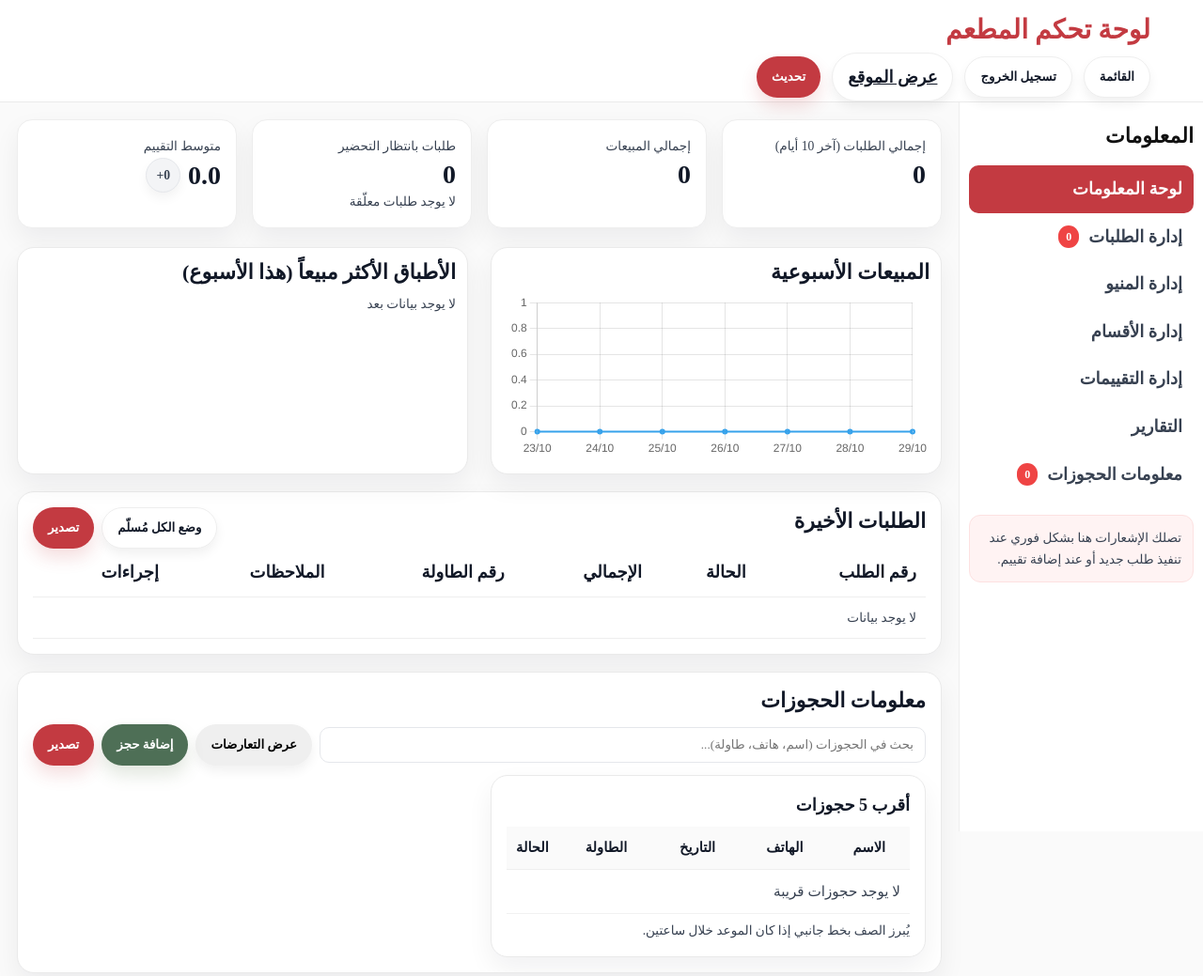
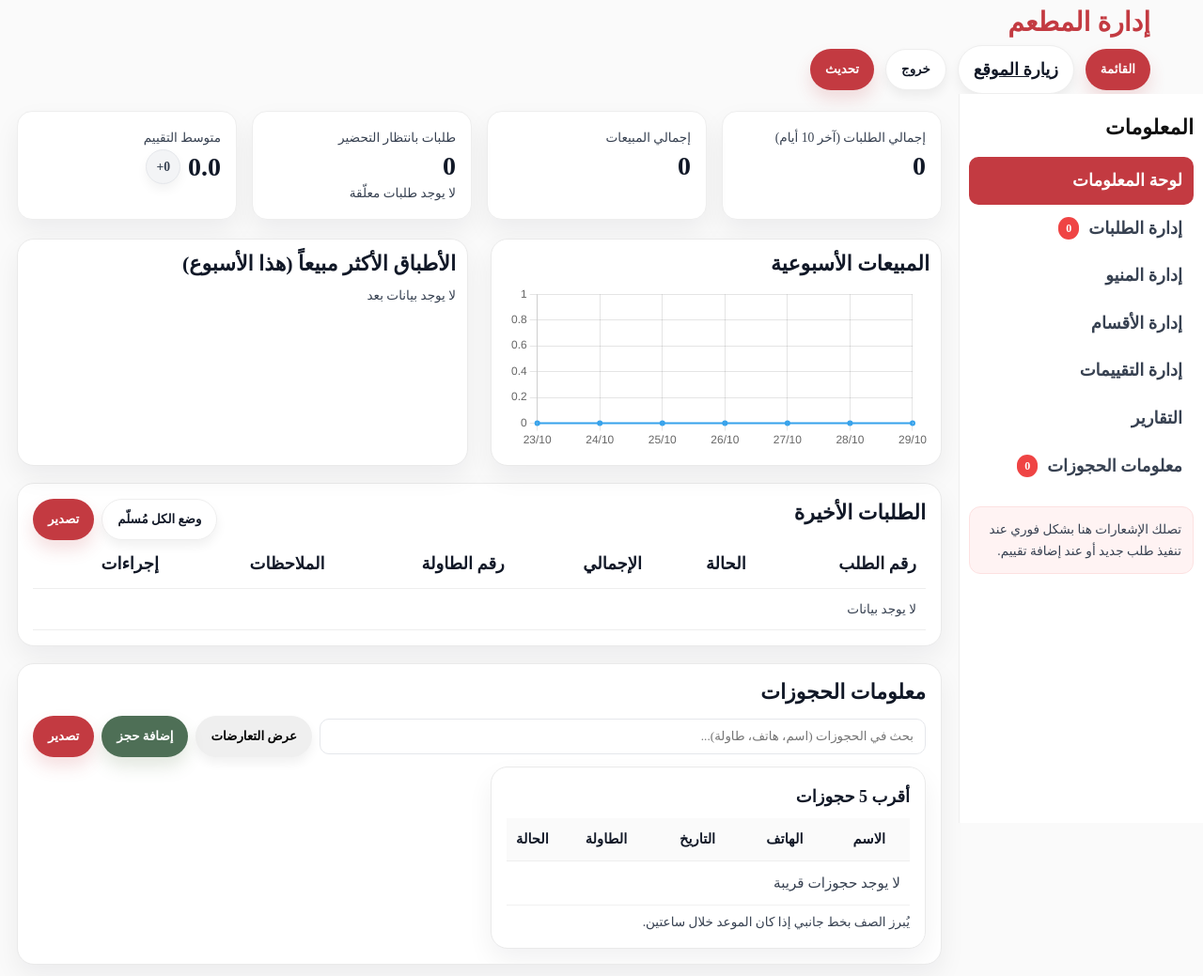
Before and after one commit to sabah144/r, a plain HTML site: page admin.html in a window 1280 px wide. Shown: the whole page at 94% size. Drawn offline with nearby package versions, Linux system fonts and the light colour scheme; a script that the page names is missing.

Commit message:
Update admin.html

```diff
--- a/admin.html
+++ b/admin.html
@@ -161,18 +161,18 @@ await trySync(); try { updateAll(); } catch (e) {}
 </head>
 
 <body>
-  <nav class="navbar">
+  <nav class="app-navbar" aria-label="شريط التنقّل">
     <div class="container">
-      <div class="brand">لوحة تحكم المطعم</div>
-      <div class="nav-actions">
-        <button id="logoutBtn" class="btn btn-ghost">تسجيل الخروج</button>
-        <a href="index.html" class="btn btn-ghost">عرض الموقع</a>
+      <div class="brand">إدارة المطعم</div>
+
+      <div class="nav-actions" id="navActions">
+        <button class="btn btn-primary" id="menuToggle" aria-label="فتح/إغلاق القائمة" aria-expanded="false" aria-controls="navActions">القائمة</button>
+        <a href="index.html" class="btn btn-ghost">زيارة الموقع</a>
+        <button id="logoutBtn" class="btn btn-ghost">خروج</button>
         <button id="refresh" class="btn btn-primary">تحديث</button>
-         </div>
       </div>
     </div>
   </nav>
-
   <div class="admin-layout">
     <aside class="sidebar">
       <h3>المعلومات</h3>
```
